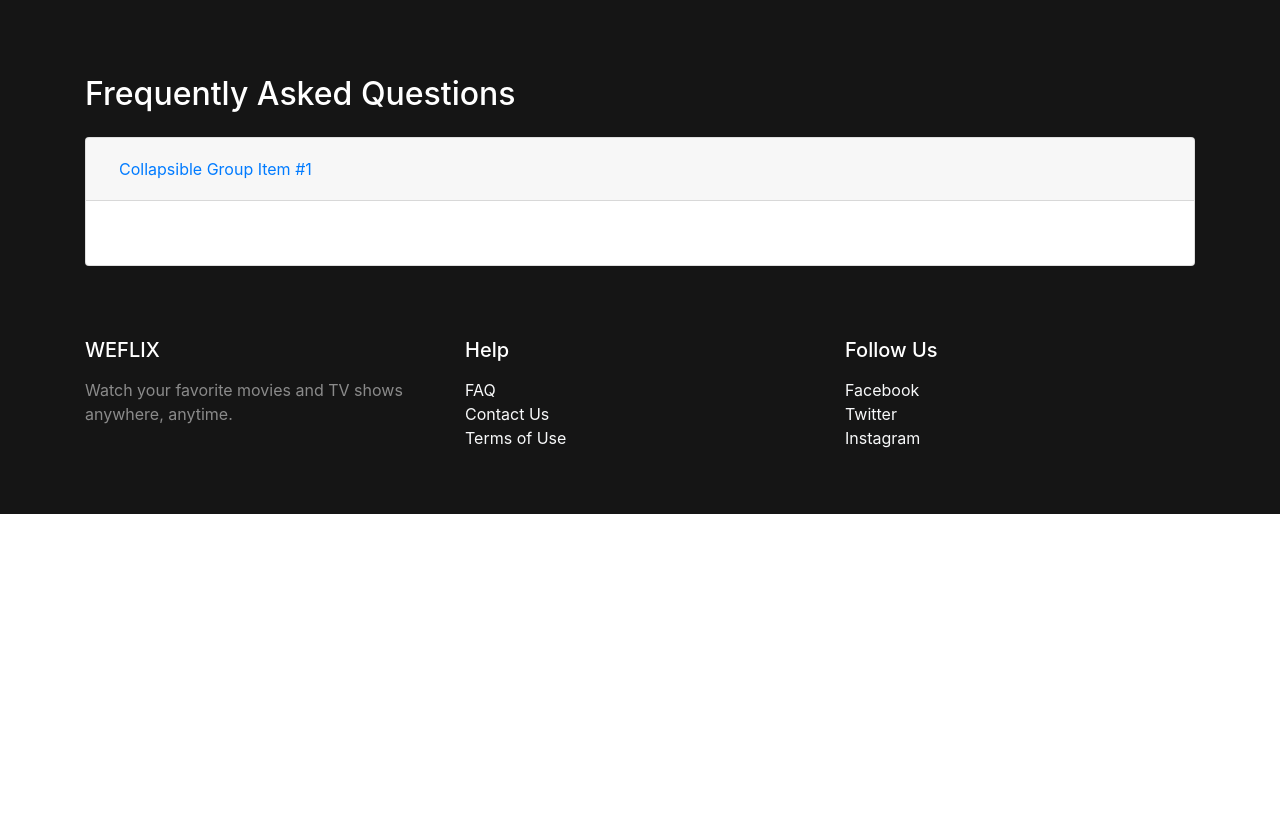
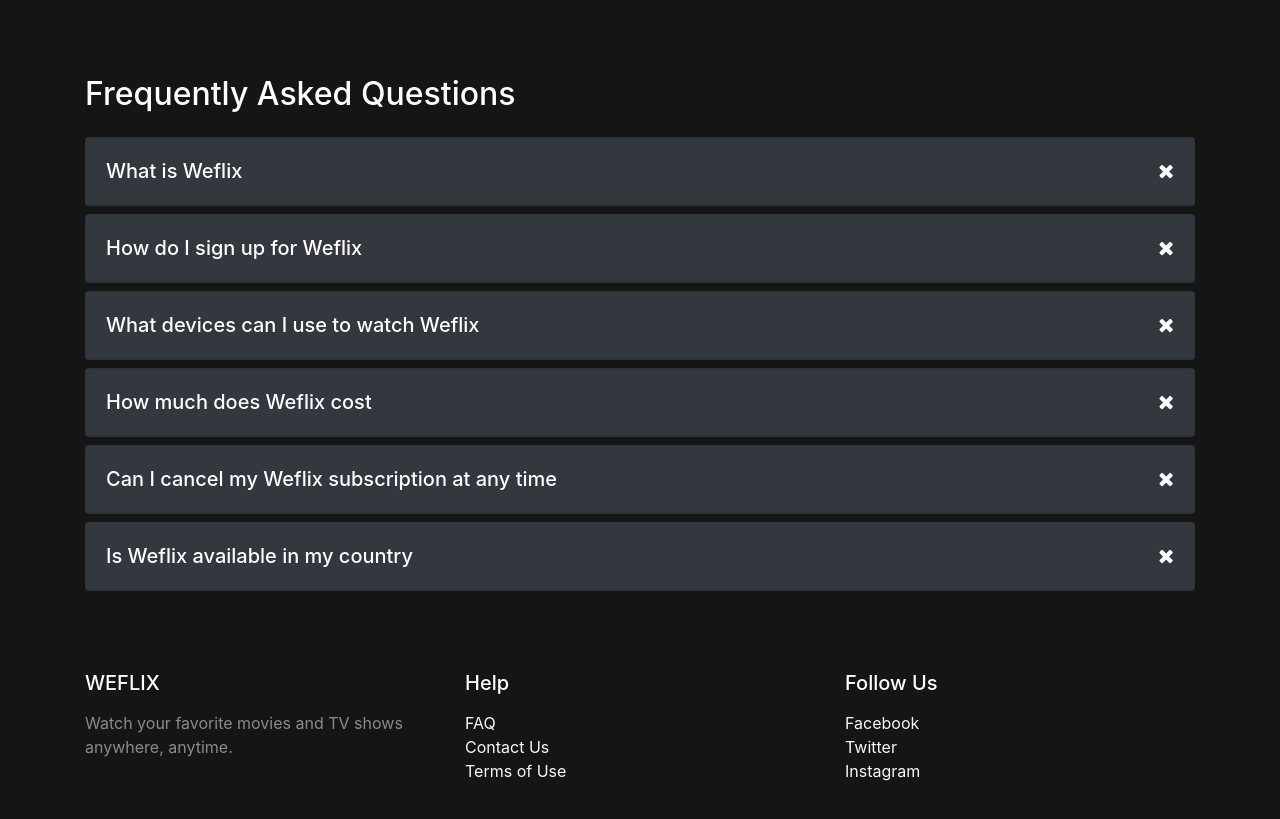
Before and after one commit to Amaefula-Joel/movie-app, a React (Create React App) app: page / in a window 1280 px wide. Shown: the part 1720-2539 px from the top of the page. Before the commit the page ends 2234 px from the top, so only its background shows below. Built offline with nearby package versions, Linux system fonts and the light colour scheme.

Commit message:
`Added font-awesome and updated styles for accordion in LandingPage component`

```diff
--- a/package.json
+++ b/package.json
@@ -5,6 +5,7 @@
   "dependencies": {
     "bootstrap": "^4.6.2",
     "cra-template": "1.2.0",
+    "font-awesome": "^4.7.0",
     "jquery": "^3.7.1",
     "popper.js": "^1.16.1",
     "react": "^19.0.0",
--- a/src/App.js
+++ b/src/App.js
@@ -2,6 +2,7 @@
 import './App.css';
 import './styles/custom.css'; // Importing Bootstrap custom CSS
 import 'bootstrap/dist/js/bootstrap.bundle.min'; // Importing Bootstrap JS
+import 'font-awesome/css/font-awesome.min.css';
 
 
 import { BrowserRouter, Routes, Route } from "react-router-dom";
--- a/src/pages/LandingPage.css
+++ b/src/pages/LandingPage.css
@@ -1,35 +1,45 @@
-
-img{
+img {
     max-width: 100%;
 }
 
-.p-relative{
+.p-relative {
     position: relative;
 }
 
-.main-container{
+.main-container {
     background-color: rgb(21, 21, 21);
 }
 
-.hero-container{
+.hero-container {
     min-height: 100vh;
     max-height: 1000px;
     /* overflow: hidden; */
 }
 
-.hero-background{
+.hero-background {
     position: absolute;
     inset: 0;
     background-size: cover;
 
 }
 
-.reasons .card{
-    background: linear-gradient( 149deg, #192247 0%, #210e17 96.86%);
+.reasons .card {
+    background: linear-gradient(149deg, #192247 0%, #210e17 96.86%);
 }
 
-/* linear-gradient(
-                    149deg,
-                    #192247 0%,
-                    #210e17 96.86%
-                ) */
+/* accordion style */
+#accordion .collapse-button .fa-plus {
+    display: block;
+}
+
+#accordion .collapse-button .fa-close {
+    display: none;
+}
+
+#accordion .collapse-button[aria-expanded="true"] .fa-plus {
+    display: none;
+}
+
+#accordion .collapse-button[aria-expanded="true"] .fa-close {
+    display: block;
+}
--- a/src/pages/LandingPage.jsx
+++ b/src/pages/LandingPage.jsx
@@ -173,24 +173,30 @@ const LandingPage = () => {
       {/* frequently asked section starts */}
       <section className="freq-asked py-4">
         <div className="container text-white">
-          <h2 className={`mb-4 ${2 > 5 ? 'text-danger' : ''}`}>Frequently Asked Questions</h2>
+          <h2 className="mb-4">Frequently Asked Questions</h2>
 
-          <div id="accordion">
-            <div className="card">
-              <div className="card-header" id="headingOne">
+          <div id="accordion" classname="text-white">
+
+            {frequentlyAskedQuestion.map((item, index) =>
+              <div key={index} className='card bg-dark mb-2'>
+                <div className="card-header px-2" id={`heading${index}`}>
                   <h5 className="mb-0">
-                  <button className="btn btn-link" data-toggle="collapse" data-target="#collapseOne" aria-expanded="true" aria-controls="collapseOne">
-                    Collapsible Group Item #1
+                    <button className="btn btn-block text-left text-white border-0 collapse-button d-flex justify-content-between align-items-center" style={{fontSize: '20px', fontWeight: 500}} data-toggle="collapse" data-target={`#collapse${index}`} aria-expanded="true" aria-controls={`#collapse${index}`}>
+                      <span>{item.heading}</span>
+
+                      <i className="fa fa-plus"></i>
+                      <i className="fa fa-close"></i>
                     </button>
                   </h5>
                 </div>
 
-              <div id="collapseOne" className="collapse show" aria-labelledby="headingOne" data-parent="#accordion">
+                <div id={`collapse${index}`} className="collapse" aria-labelledby={`heading${index}`} data-parent="#accordion">
                   <div className="card-body">
-                  Content for the first panel of the accordion
+                    {item.answer}
                   </div>
                 </div>
-            </div>
+              </div>)}
+
           </div>
 
         </div>
```
Also changed, not shown: 1 other file (tests, documents, lock files or other folders). Lines whose indentation alone changed are shown as unchanged.
